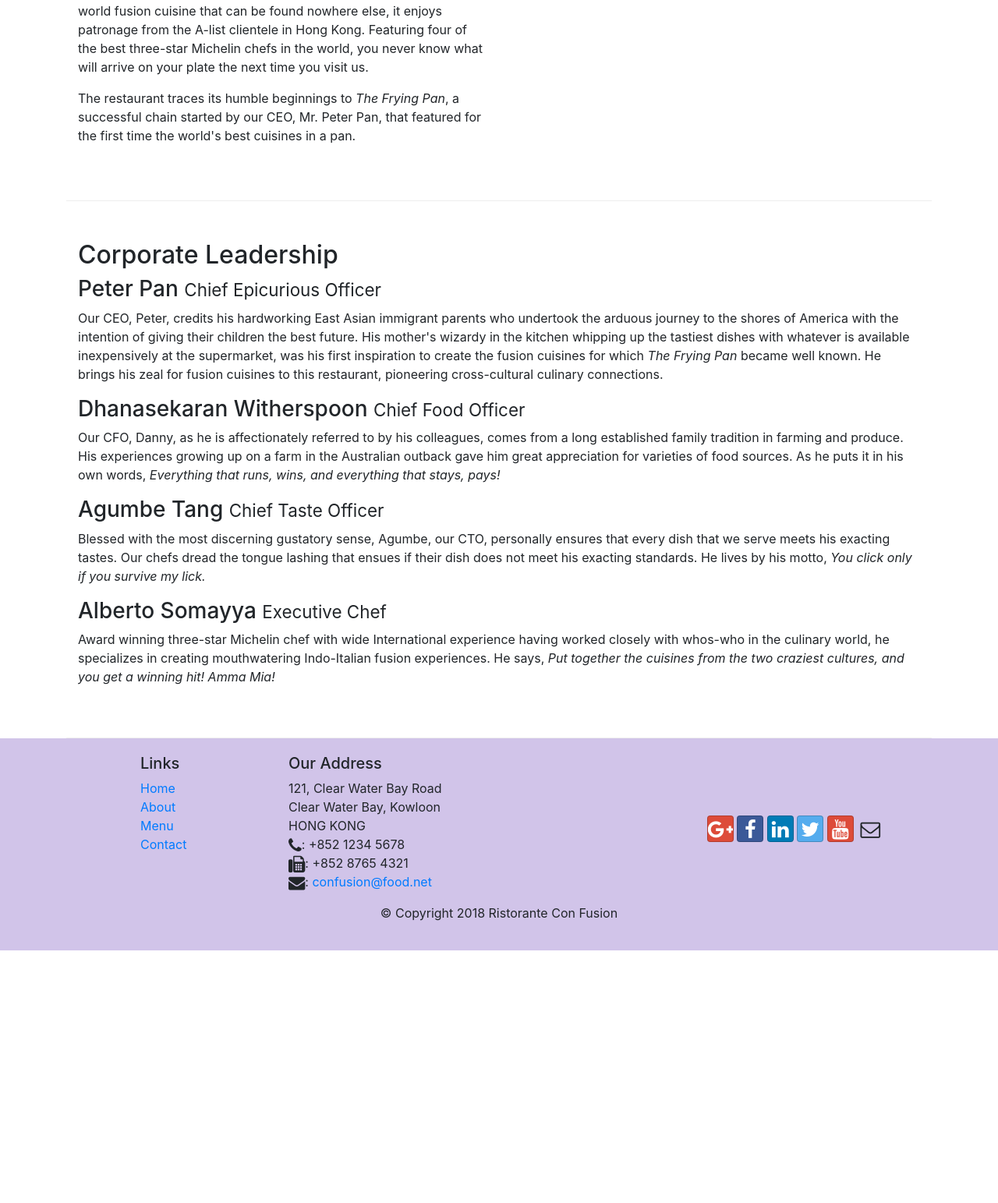
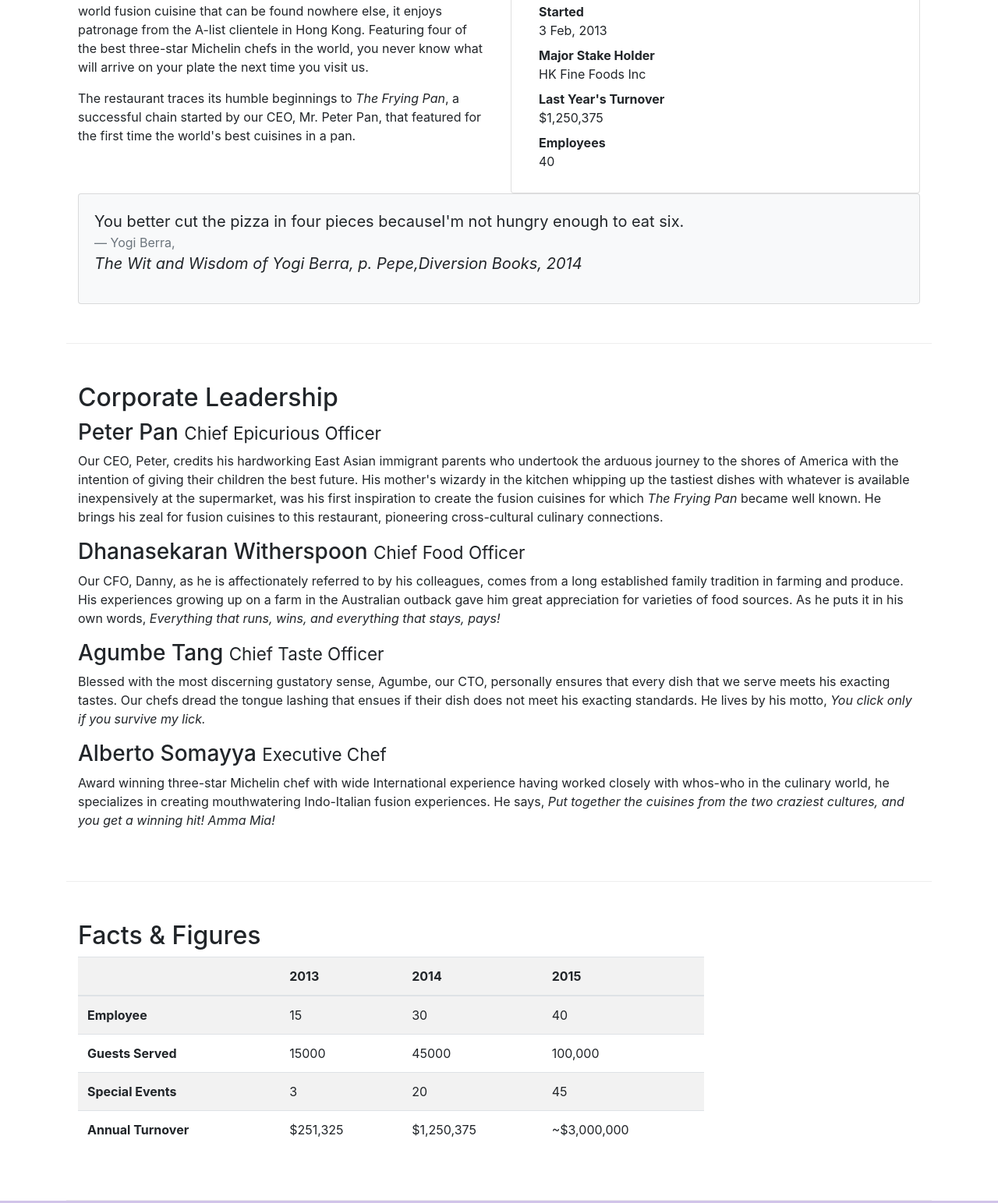
Before and after one commit to aryanmehrotra/Coursera_Front-End-Web-UI-Frameworks-and-Tools-Bootstrap-4, a website: page Week 2/aboutus.html in a window 1280 px wide. Shown: the part 607-2150 px from the top of the page at 78% size. Before the commit the page ends 1826 px from the top, so only its background shows below. Drawn offline with nearby package versions, Linux system fonts and the light colour scheme.

Commit message:
Tables and Cards

```diff
--- a/Week 2/aboutus.html
+++ b/Week 2/aboutus.html
@@ -63,6 +63,33 @@
                 <p>Started in 2010, Ristorante con Fusion quickly established itself as a culinary icon par excellence in Hong Kong. With its unique brand of world fusion cuisine that can be found nowhere else, it enjoys patronage from the A-list clientele in Hong Kong.  Featuring four of the best three-star Michelin chefs in the world, you never know what will arrive on your plate the next time you visit us.</p>
                 <p>The restaurant traces its humble beginnings to <em>The Frying Pan</em>, a successful chain started by our CEO, Mr. Peter Pan, that featured for the first time the world's best cuisines in a pan.</p>
             </div>
+            <div class="col-12 col-sm-6">
+                <div class="card">
+                    <h3 class="card-header bg-primary text-white">Facts At a Glance</h3>
+                    <div class="card-body">
+                        <dl class="row"></dl>
+                            <dt class="col-6">Started</dt>
+                            <dd class="col-6">3 Feb, 2013</dd>
+                            <dt class="col-6">Major Stake Holder</dt>
+                            <dd class="col-6">HK Fine Foods Inc</dd>
+                            <dt class="col-6">Last Year's Turnover</dt>
+                            <dd class="col-6">$1,250,375</dd>
+                            <dt class="col-6">Employees</dt>
+                            <dd class="col-6">40</dd>
+                        </dl>
+                    </div>
+                </div>
+            </div>
+            <div class="col-12">
+                <div class="card card-body bg-light">
+                    <blockquote class="blockquote">
+                        <p class="mb-0">You better cut the pizza in four pieces becauseI'm not hungry enough to eat six.</p>
+                        <footer class="blockquote-footer">Yogi Berra,</footer>
+                        <cite title="Source Title">The Wit and Wisdom of Yogi Berra, p. Pepe,Diversion Books, 2014</cite>
+                    </footer>
+                    </blockquote>
+                </div>
+            </div>
         </div>
 
 
@@ -79,7 +106,52 @@
                 <p class="d-none d-sm-block">Award winning three-star Michelin chef with wide International experience having worked closely with whos-who in the culinary world, he specializes in creating mouthwatering Indo-Italian fusion experiences. He says, <em>Put together the cuisines from the two craziest cultures, and you get a winning hit! Amma Mia!</em></p>
             </div>
        </div>
+       <div class="row row-content">
+            <div class="col-12 col-sm-9">
+                <h2>Facts &amp; Figures</h2>
+                <div class="table-responsive">
+                    <table class="table table-striped">
+                        <thread class="thread-dark">
+                            <tr>
+                                <th>&nbsp;</th>
+                                <th>2013</th>
+                                <th>2014</th>
+                                <th>2015</th>
+                            </tr>
+                            </thread>
+                            <tbody>
+                                <tr>
+                                    <th>Employee</th>
+                                    <td>15</td>
+                                    <td>30</td>
+                                    <td>40</td>
+                                </tr>
+                                <tr>
+                                    <th>Guests Served</th>
+                                    <td>15000</td>
+                                    <td>45000</td>
+                                    <td>100,000</td>
+                                </tr>
+                                <tr>
+                                    <th>Special Events</th>
+                                    <td>3</td>
+                                    <td>20</td>
+                                    <td>45</td>
+                                </tr>
+                                <tr>
+                                    <th>Annual Turnover</th>
+                                    <td>$251,325</td>
+                                    <td>$1,250,375</td>
+                                    <td>~$3,000,000</td>
+                                </tr>
+                            </tbody>
+                    </table>
+                </div>
+            </div>
+            </div>
+            <div class="col-12 col-sm-3">
 
+            </div>
     </div>
 
     <footer class="footer">
```
